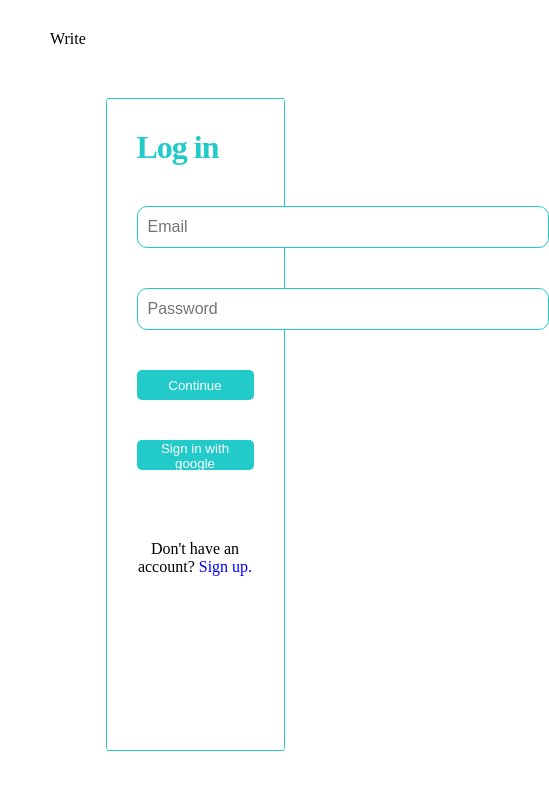
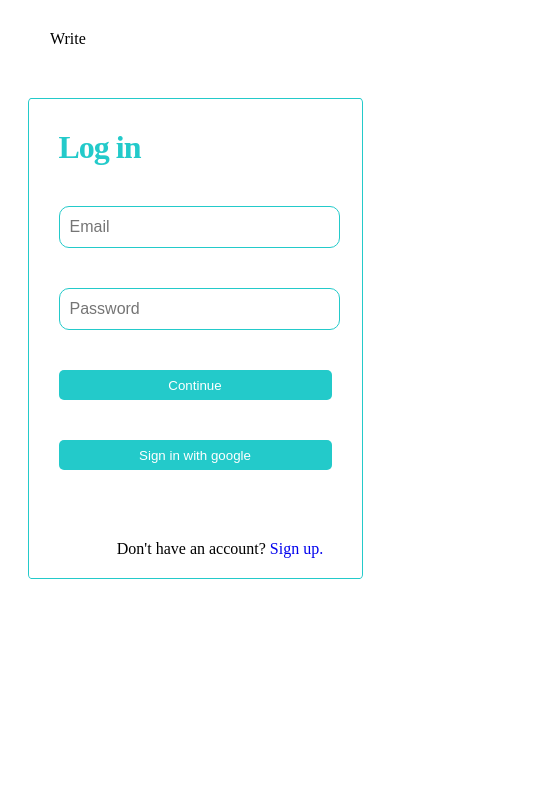
Before and after one commit to hugochooqu/diary, a React (Vite) app: page /signin in a window 390 px wide. Shown: the top 790 px of the page, 549 px wide, since content can reach past the window. Built offline with nearby package versions, Linux system fonts and the light colour scheme; no server answers.

Commit message:
Added speech-to-text functionality

```diff
--- /dev/null
+++ b/src/components/TextToSpeech.jsx
@@ -0,0 +1,34 @@
+import { useState } from "react";
+import { FaBullhorn, FaMicrophoneAltSlash} from "react-icons/fa";
+
+const TextToSpeech = (entry) => {
+    const [text, setText] = useState(entry)
+    const [speaking, setSpeaking] = useState(false)
+
+    var entryText = entry
+
+    console.log(entryText)
+
+    const speak = () => {
+        if (!speaking && entryText !== undefined) {
+            console.log(entryText)
+            const utterance = new SpeechSynthesisUtterance(entryText.entry)
+            console.log(utterance)
+            window.speechSynthesis.speak(utterance)
+            setSpeaking(true)
+        }
+    };
+
+    const stopSpeaking = () => {
+        window.speechSynthesis.cancel()
+        setSpeaking(false)
+    };
+
+    return (
+        <div>
+            {!speaking ?<FaBullhorn onClick={speak} /> :<FaMicrophoneAltSlash onClick={stopSpeaking}/> }
+        </div>
+    )
+}
+
+export default TextToSpeech;
--- a/src/index.css
+++ b/src/index.css
@@ -35,7 +35,7 @@ button {
   height: 30px;
   border-radius: 5px;
   border: 0px;
-  background-color: rgb(212, 14, 146);
+  background-color: rgb(35, 202, 202);
   color: white;
 }
 
@@ -119,7 +119,7 @@ button {
 
 .signin-box {
   width: 30%;
-  height: 70vh;
+  height: auto;
   border: solid 1px rgb(35, 202, 202);
   border-radius: 1%;
   position: relative;
@@ -159,7 +159,7 @@ button {
 }
 .signin-box p {
   text-align: center;
-  padding: 0px;
+  padding-bottom: 20px;
 }
 
 .err {
@@ -295,7 +295,7 @@ textarea {
   border-top: 0px;
   border-left: 0px;
   border-width: 0px;
-  border-bottom: solid 1px rgb(212, 14, 146);
+  border-bottom: solid 1px rgb(35, 202, 202);
   outline: none;
   color: white;
   overflow-y: scroll;
@@ -519,6 +519,53 @@ height: 30px;
   }
 }
 
+
+
+@media(max-width: 767px) {
+ .signin {
+  width: 100%;
+  height: 100%;
+ }
+
+ .signin-box{
+  width: 70%;
+  height: auto;
+ }
+
+ .signin-box input{
+  width: 95%;
+ }
+
+ .signin-box p{
+  padding-bottom: 20px;
+ }
+
+ .entry-tiles {
+  display: grid;
+  grid-template-columns: 100%;
+  gap: 20px;
+  padding-bottom: 100px;
+
+}
+
+.dashboard-main-main {
+  overflow: hidden;
+  overflow-y: scroll;
+  scrollbar-width: none;
+  padding-left: 10px;
+  padding-top: 70px;
+}
+.main{
+  position: absolute;
+  left: 85px;
+  top: 100px;
+}
+.entry-tile{
+  width: 90%;
+}
+
+}
+
 @keyframes slide-down {
   from {
     opacity: 0;
--- a/src/pages/Reminders.jsx
+++ b/src/pages/Reminders.jsx
@@ -9,7 +9,7 @@ const Reminders = () => {
       const recognition = new (window.SpeechRecognition || window.webkitSpeechRecognition)();
       recognition.lang = 'en-US';
       recognition.continuous = true;
-      recognition.interimResults = true;
+      recognition.interimResults = false;
 
       recognition.onresult = (event) => {
         const transcript = event.results[0][0].transcript;
--- a/src/pages/entryDetails.jsx
+++ b/src/pages/entryDetails.jsx
@@ -13,6 +13,7 @@ import Decrypt from "../components/decrypt";
 import forge from "node-forge";
 import Crypto from "crypto-js";
 import { FaArrowLeft, FaPen } from "react-icons/fa";
+import TextToSpeech from "../components/TextToSpeech";
 
 const EntryDetails = () => {
   const { crud, id } = useParams();
@@ -130,11 +131,13 @@ const EntryDetails = () => {
       {crud === "view" ? (
         <div className="entry-detail" style={{height: '420px', width: '520px', borderRadius: "10px"}}>
           <p onClick={Back} style={{cursor:'pointer'}}><FaArrowLeft/> Back</p>
+          <TextToSpeech entry={decryptedData} />
           {loading ? <p>Loading...</p> : <h1>{title}</h1>}
           <div style={{display: 'flex', alignItems: 'center', justifyContent:'center'}}>
            {image === null && <img src={image} alt="ima" />}
           </div>
           <p>{decryptedData}</p>
+
         </div>
       ) : null}
       {crud === "edit" ? (
```
